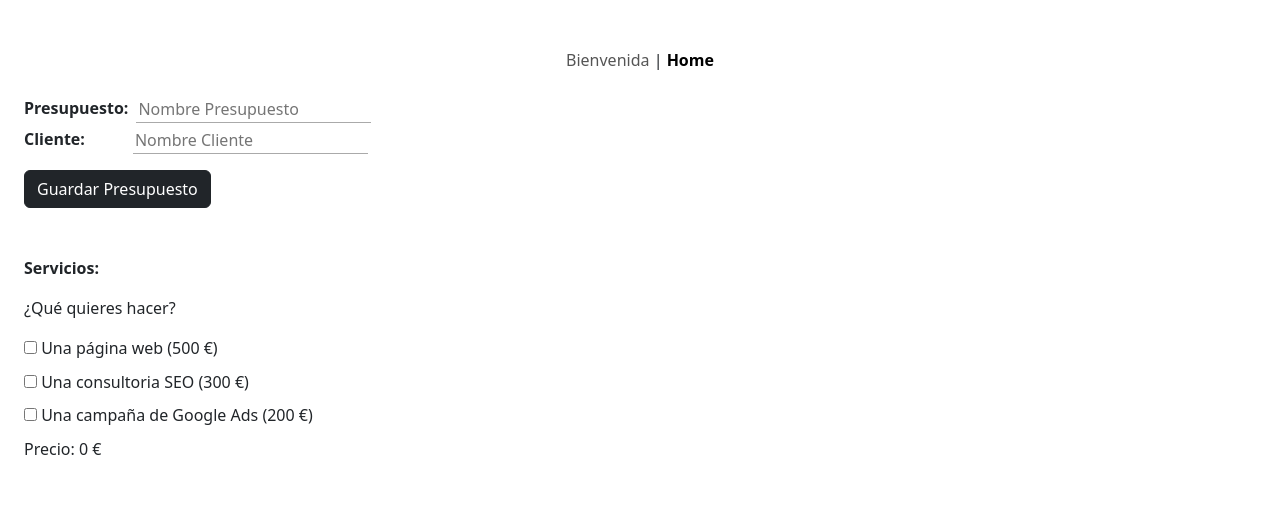
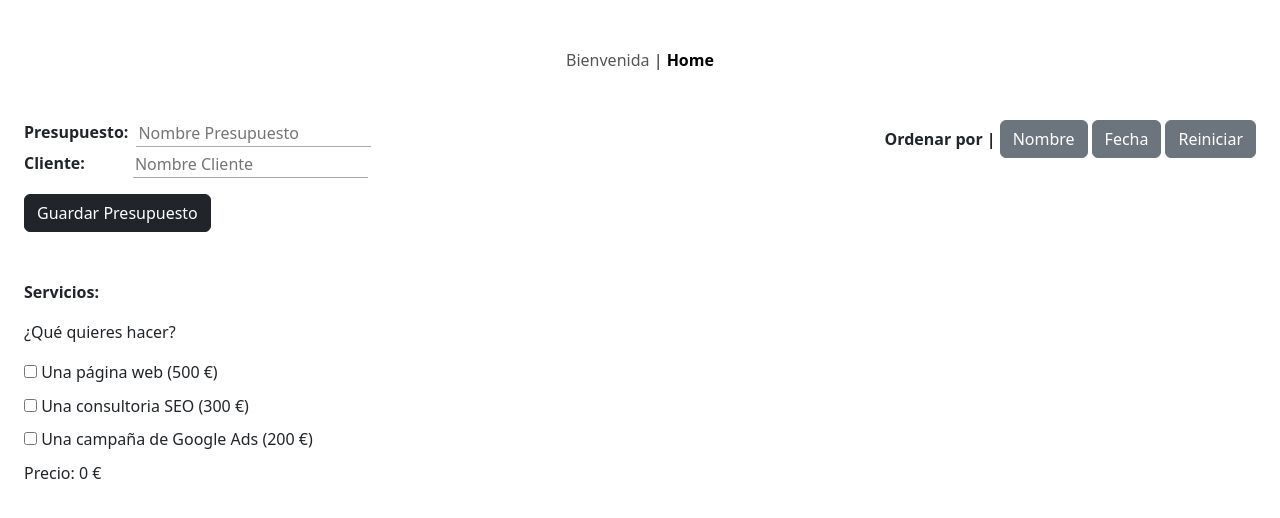
Before and after one commit to Jarperw/sprint-7, a Vue app: page /home in a window 1280 px wide. Shown: the top 518 px of the page. Built offline with nearby package versions, Linux system fonts and the light colour scheme.

Commit message:
ejercicio-7

```diff
--- a/src/components/PressupostList.vue
+++ b/src/components/PressupostList.vue
@@ -1,14 +1,16 @@
 <template>
   <div class="mt-5 mt-md-0">
-    <b-alert
-      show
-      v-for="(item, index) in presupuestos"
-      :key="index"
-      variant="secondary"
-    >
-      <div class="mx-5 d-flex justify-content-around">
+    <div class="ordenar d-flex justify-content-end">
+      <p class="text-center align-self-center"><b>Ordenar por | </b></p>
+      <button class="btn btn-secondary mx-1 mb-3" @click="alfabeticamente">Nombre</button>
+      <button class="btn btn-secondary mb-3" @click="fecha">Fecha</button>
+      <button class="btn btn-secondary ms-1 mb-3" @click="reinicio">Reiniciar</button>
+    </div>
+
+    <b-alert show v-for="(item, index) in copia" :key="index" variant="secondary">
+      <div class="mx-2 mx-lg-5 d-flex flex-column flex-sm-row align-items-center justify-content-sm-around">
         <span><b>Presupuesto: </b>{{ item.presupuesto | mayuscula }}</span>
-        <span><b>Cliente: </b>{{ item.cliente | mayuscula}}</span>
+        <span><b>Cliente: </b>{{ item.cliente | mayuscula }}</span>
         <span><b>Precio: </b>{{ item.total }} €</span>
       </div>
     </b-alert>
@@ -19,10 +21,43 @@
 export default {
   name: "PressupostList",
   props: ["presupuestos"],
-  filters:{
-    mayuscula(valor){
-        return valor.charAt(0).toUpperCase() + valor.slice(1)
+  filters: {
+    mayuscula(valor) {
+      return valor.charAt(0).toUpperCase() + valor.slice(1);
+    },
+  },
+  data() {
+    return {
+      copia: this.presupuestos,
+      orden: 1
+    };
+  },
+  methods: {
+    alfabeticamente() {
+      this.copia = [...this.presupuestos].sort((a, b) => a.presupuesto.localeCompare(b.presupuesto));
+      this.orden = 2;
+    },
+    fecha() {
+      this.copia = [...this.presupuestos].sort((a, b) => new Date(a.fecha) - new Date(b.fecha));
+      this.orden = 3;
+    },
+    reinicio() {
+      this.copia = [...this.presupuestos];
+      this.orden = 1;
+    },
+  },
+  watch: {
+    presupuestos(){
+      if (this.orden == 1) this.reinicio();
+      else if (this.orden == 2) this.alfabeticamente();
+      else if (this.orden == 3) this.fecha();
     }
-  }
+  },
 };
 </script>
+
+<style scoped>
+.ordenar button:focus {
+  background: #000;
+}
+</style>
--- a/src/views/HomeView.vue
+++ b/src/views/HomeView.vue
@@ -1,8 +1,8 @@
 <template>
-  <div class="container-fluid mt-4">
+  <div class="container-fluid mt-5">
     <div class="row">
 
-      <div class="col-12 col-sm-7 col-md-5 col-lg-4 col-xxl-3">
+      <div class="col-12 col-md-5 col-lg-4 col-xxl-3">
         <form @submit.prevent="addPresupuestos()">
           <div class="nombre d-flex mb-1">
             <label for="nom"><b>Presupuesto:</b></label>
@@ -15,9 +15,7 @@
           <button class="btn btn-dark mb-5">Guardar Presupuesto</button>
         </form>
           <div class="servicios">
-            <p>
-              <b>Servicios: </b>
-            </p>
+            <p><b>Servicios: </b></p>
             <p>¿Qué quieres hacer?</p>
             <label>
               <input type="checkbox" value="500" v-model.number="precios"/>
@@ -70,9 +68,9 @@ export default {
   },
   methods: {
     addPresupuestos(){
-      if(this.precios.length > 0){
+      if(this.total > 0){
         this.presupuestos.push(
-          { presupuesto: this.presupuesto, cliente: this.cliente, total: this.total}
+          { presupuesto: this.presupuesto, cliente: this.cliente, total: this.total, fecha: new Date().getTime()}
         );
         this.error = '';
         this.presupuesto = '';
@@ -96,10 +94,8 @@ export default {
 .nombre input,
 .cliente input,
 select{
-  /* width: 100%; */
   border: none;
   border-bottom: 1px solid #aaa;
-  /* border-radius: 0.6em; */
-   outline: none;
+  outline: none;
 }
 </style>
```
